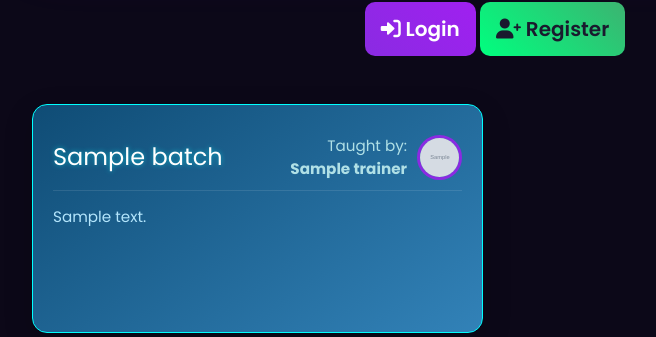
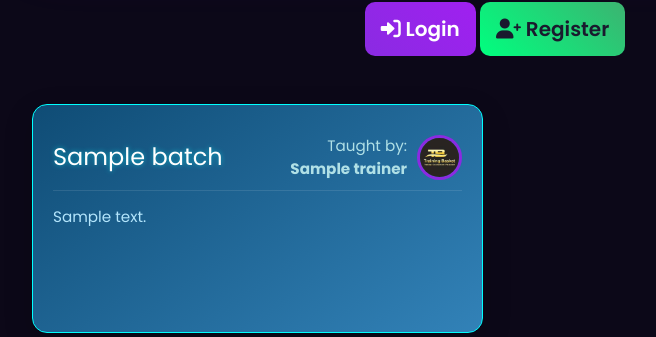
Before and after one commit to KHITOLIA/aiven-lms, a Flask app: page / in a window 1280 px wide. Shown: the part 458-795 px from the top of the page, without its empty margins (145-801 px from the left). Run offline with Flask 3, Linux system fonts and the light colour scheme; tables that the repository leaves empty hold one stand-in row (values such as "Sample post"); grey boxes marked "Sample" are stand-in pictures.

Commit message:
Update index.html

```diff
--- a/templates/index.html
+++ b/templates/index.html
@@ -158,7 +158,7 @@
                              <div class="trainer-name"><strong>{{ b.trainer.name if b.trainer else 'Unassigned' }}</strong></div>
                         </div>
                         {% if b.trainer and b.trainer.profile_pic %}
-                        <img src="{{ url_for('static', filename='profiles/' + b.trainer.profile_pic) }}" class="trainer-pic" alt="{{ b.trainer.name }}">
+                        <img src="{{ url_for('static', filename='images/tb.jpeg') }}" class="trainer-pic" alt="{{ b.trainer.name }}">
                         {% else %}
                         <i class="fas fa-user-circle fa-2x" style="color: var(--secondary-text-clear); margin-left: 10px;"></i>
                         {% endif %}
```
